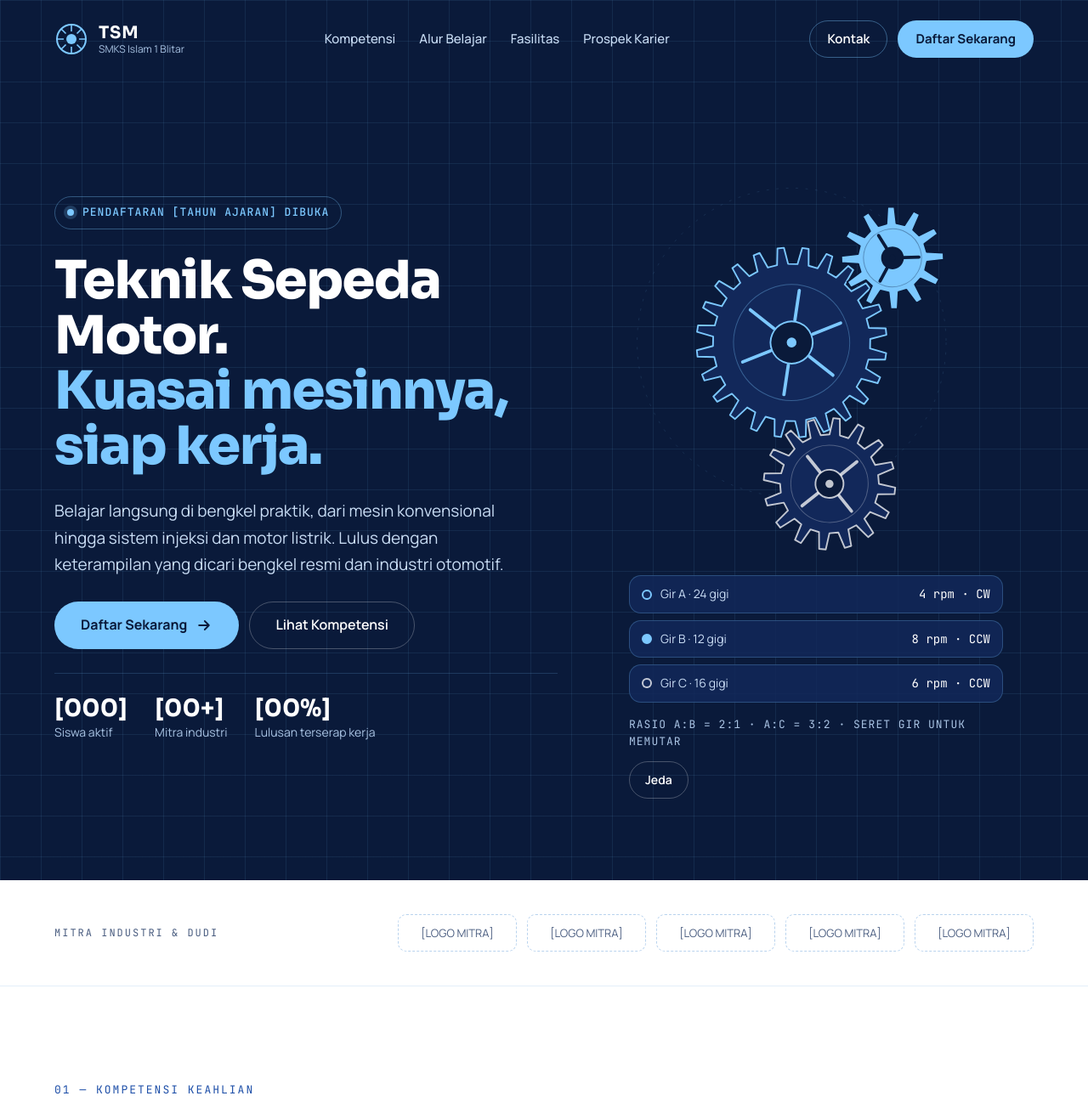
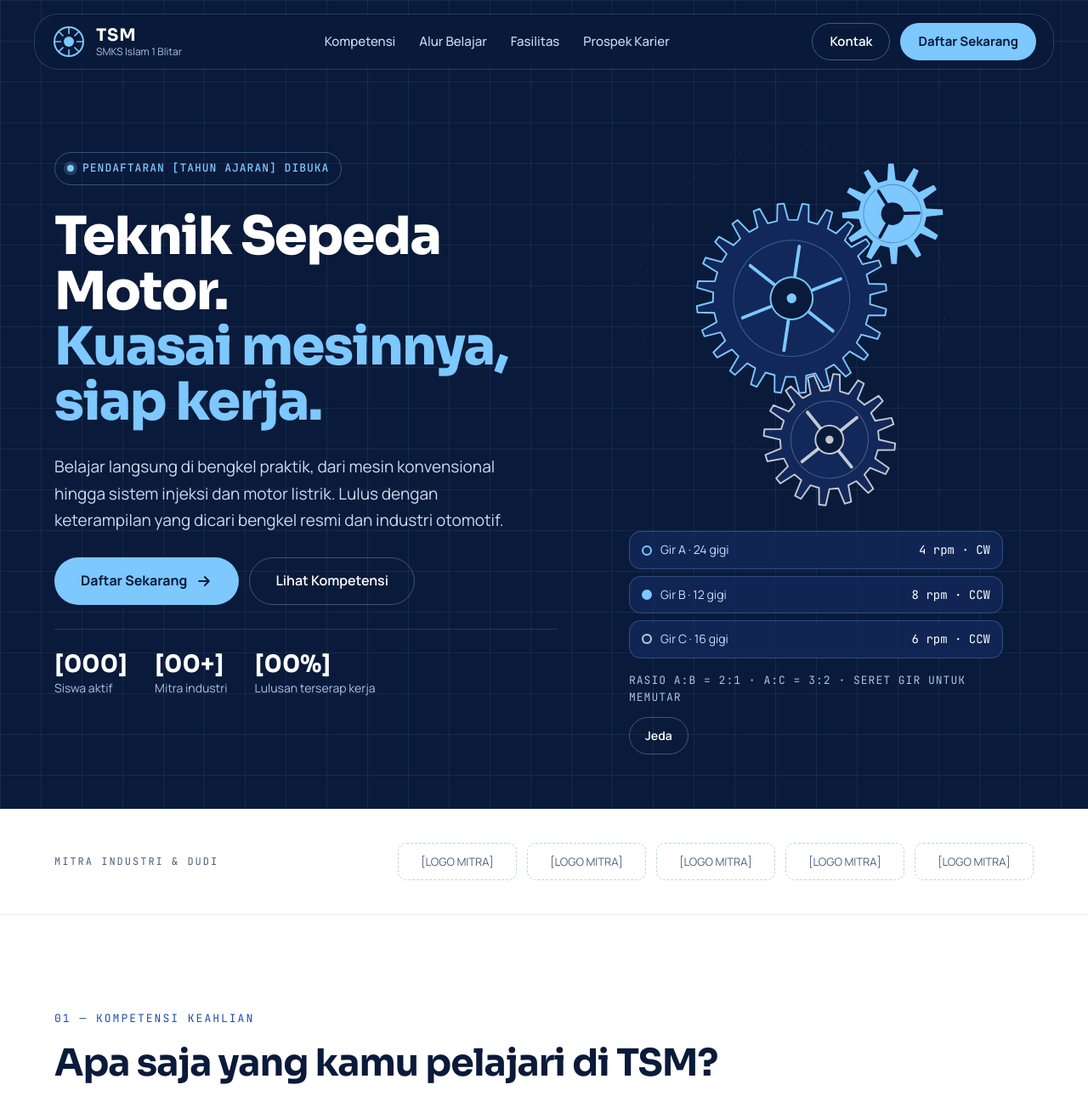
Before and after one commit to fikrudzulfahmi/new-cms-tsm, a Laravel app: page / in a window 1280 px wide. Shown: the top 1290 px of the page at 85% size. Run offline with Laravel 12, Linux system fonts and the light colour scheme; data comes from the database, SQL or seed files in the repository; data that the repository does not hold is empty; style sheets or scripts are compiled from the project's sources; some libraries are stand-ins or nearby versions.

Commit message:
Navbar landing fixed melayang, rapatkan jarak navbar-hero

```diff
--- a/resources/css/app.css
+++ b/resources/css/app.css
@@ -221,7 +221,7 @@
   .section-subtitle { color: #4A5D80; font-size: 17px; line-height: 1.6; margin-top: .75rem; }
 
   /* Header halaman dalam (Berita, PPDB, dll.) */
-  .page-hero { padding-top: 8.5rem; padding-bottom: 4.5rem; color: #FFFFFF; }
+  .page-hero { padding-top: 7rem; padding-bottom: 3.5rem; color: #FFFFFF; }
   .page-hero h1 { font-size: clamp(34px, 3vw + 1rem, 52px); line-height: 1.08; letter-spacing: -1.5px; }
   .page-hero p { color: #C9DDF5; }
 
--- a/resources/css/landing.css
+++ b/resources/css/landing.css
@@ -102,10 +102,16 @@
 
 /* ================= NAV ================= */
 .lp .hero { position: relative; color: var(--on-navy); }
-.lp .nav { position: sticky; top: 0; z-index: 50; transition: background-color .2s, backdrop-filter .2s; }
-.lp .nav.is-scrolled { background: rgba(10,26,58,.85); backdrop-filter: blur(12px); -webkit-backdrop-filter: blur(12px); border-bottom: 1px solid rgba(124,200,255,.18); }
-.lp .nav-inner { display: flex; align-items: center; justify-content: space-between; gap: 24px; padding-block: 24px; }
-.lp .nav.is-scrolled .nav-inner { padding-block: 16px; }
+.lp .nav {
+  position: fixed; top: 16px; left: 50%; transform: translateX(-50%); z-index: 50;
+  width: calc(100% - 32px); max-width: 1200px; border-radius: 28px;
+  background: rgba(10,26,58,.55); border: 1px solid rgba(124,200,255,.22);
+  backdrop-filter: blur(14px); -webkit-backdrop-filter: blur(14px);
+  transition: background-color .2s, box-shadow .2s, top .2s;
+}
+.lp .nav.is-scrolled { top: 10px; background: rgba(10,26,58,.85); box-shadow: 0 10px 40px rgba(10,26,58,.35); }
+.lp .nav-inner { display: flex; align-items: center; justify-content: space-between; gap: 24px; padding-block: 10px; padding-inline: 20px; max-width: none; }
+.lp .nav .mobile-menu { background: transparent; border-radius: 0 0 28px 28px; }
 .lp .brand { display: flex; align-items: center; gap: 12px; }
 .lp .brand-logo { color: var(--accent); flex-shrink: 0; }
 .lp .brand-text { display: flex; flex-direction: column; line-height: 1.2; }
@@ -127,7 +133,7 @@
 .lp .mobile-actions { display: flex; flex-direction: column; gap: 12px; margin-top: 20px; }
 
 /* ================= HERO ================= */
-.lp .hero-content { display: flex; flex-wrap: wrap; align-items: center; gap: 48px; padding-top: 72px; padding-bottom: 96px; }
+.lp .hero-content { display: flex; flex-wrap: wrap; align-items: center; gap: 48px; padding-top: 112px; padding-bottom: 64px; min-height: min(100svh, 820px); }
 .lp .hero-text { flex: 1 1 520px; min-width: 0; display: flex; flex-direction: column; gap: 28px; align-items: flex-start; }
 .lp .hero-gear { flex: 1 1 440px; min-width: 0; display: flex; justify-content: center; }
 .lp .badge {
@@ -288,7 +294,7 @@
   .lp .nav-links, .lp .nav-actions { display: none; }
   .lp .nav-burger { display: flex; }
   .lp .nav { background: rgba(10,26,58,.85); backdrop-filter: blur(12px); -webkit-backdrop-filter: blur(12px); }
-  .lp .hero-content { flex-direction: column; align-items: stretch; padding-top: 48px; }
+  .lp .hero-content { flex-direction: column; align-items: stretch; padding-top: 104px; min-height: 0; }
   .lp .hero-text, .lp .hero-gear { flex: none; }
   .lp .gear-wrap { max-width: 360px; margin: 0 auto; }
 }
--- a/resources/js/Pages/Home/Index.vue
+++ b/resources/js/Pages/Home/Index.vue
@@ -56,7 +56,7 @@
     <title>Beranda - TSM SMKS Islam 1 Blitar</title>
 
     <!-- HERO SLIDER -->
-    <section class="relative overflow-hidden grid-dark hero-slide flex items-center pt-24" id="beranda">
+    <section class="relative overflow-hidden grid-dark hero-slide flex items-center pt-20 min-h-[min(100svh,820px)]" id="beranda">
       <div class="absolute inset-0">
         <template v-if="sliders?.length">
           <div v-for="(slide, i) in sliders" :key="slide.id" :class="['absolute inset-0 transition-opacity duration-700', i === currentSlide ? 'opacity-100' : 'opacity-0']">
@@ -68,7 +68,7 @@
 
       </div>
 
-      <div class="relative max-w-7xl mx-auto px-4 sm:px-6 lg:px-8 py-24 w-full">
+      <div class="relative max-w-7xl mx-auto px-4 sm:px-6 lg:px-8 py-10 lg:py-12 w-full">
         <div class="grid lg:grid-cols-2 gap-12 items-center">
           <div>
             <template v-if="sliders?.length">
--- a/resources/js/Pages/Post/Show.vue
+++ b/resources/js/Pages/Post/Show.vue
@@ -31,7 +31,7 @@
 <template>
   <AppLayout>
     <title>{{ post.title }} - TSM SMKS Islam 1 Blitar</title>
-    <div class="grid-dark h-28 border-b border-accent/20"></div>
+    <div class="grid-dark h-24 border-b border-accent/20"></div>
     <div class="max-w-4xl mx-auto px-4 sm:px-6 lg:px-8 py-12">
       <!-- Breadcrumb -->
       <div class="flex items-center gap-2 font-mono text-xs tracking-wider uppercase text-slate-500 mb-6">
```
